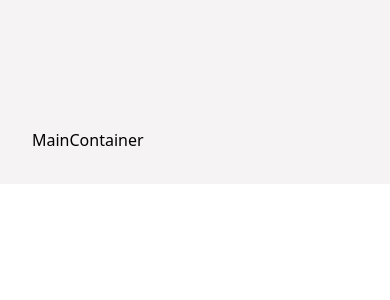
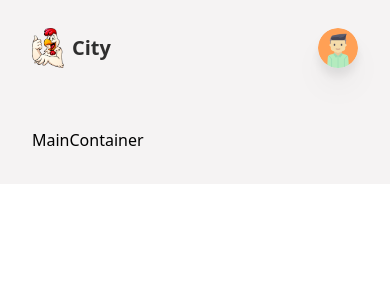
Before and after one commit to Shobhnik13/Food-delivery-app, a React (Vite) app in the folder frontend/: page / in a window 390 px wide. Shown: the top 300 px of the page. Built offline with nearby package versions, Linux system fonts and the light colour scheme.

Commit message:
fixed mobile view in header

```diff
--- a/frontend/src/Components/Header.jsx
+++ b/frontend/src/Components/Header.jsx
@@ -8,17 +8,26 @@ import {auth,db} from '../Firebase'
 import { getAuth,signInWithPopup,GoogleAuthProvider } from 'firebase/auth'
 import { useEffect } from 'react'
 import { useState } from 'react'
-import { useStateValue } from '../Context/StateProvider'
+import { StateContext, useStateValue } from '../Context/StateProvider'
 import { actionType } from '../Context/Reducer'
 const Header = () => {
     // state for drop down menu
     const [menu, setMenu] = useState(false)
+
     // auth provider
     const provider = new GoogleAuthProvider();
+
     // state management using use reducer
     const[{user},dispatch]=useStateValue()
+
+    //logout function
+    const logout=()=>{
+
+    }
+
+    //login function
     const login=async ()=>{
-            if(!user){
+            if(!user){  {/* if user is not present then fetch user and dispatch the action and user data*/ }
                 const {user:{refreshToken,providerData}}=await signInWithPopup(auth,provider)
             dispatch({
                 type:actionType.SET_USER,
@@ -26,13 +35,13 @@ const Header = () => {
             })
             localStorage.setItem('user',JSON.stringify(providerData[0]))
         }
-        else{
+        else{ {/* if user already exists then show the drop down menu on clicking the button*/ }
                setMenu(prevMenu=>!prevMenu)
         }
             }
 
   return (
-    <header className='w-screen fixed z-50  p-6 px-16'>
+    <header className='w-screen fixed z-50 p-3 px-4 md:p-6 md:px-16'>
             {/* laptop and tablets */}
             <div className='hidden md:flex w-full h-full items-center justify-between'>
                {/* div for left side logo and branding  */}
@@ -82,15 +91,65 @@ const Header = () => {
                     </Link>
                 )
                 }
-                <p className='px-4 py-2 flex items-center justify-center gap-3  hover:bg-slate-100 transition-all duration-100 ease-in-out text-textColor'>Logout <MdLogout/></p>
+                <p onClick={logout} className='px-4 py-2 flex items-center justify-center gap-3  hover:bg-slate-100 transition-all duration-100 ease-in-out text-textColor'>Logout <MdLogout/></p>
                 </motion.div>
                     )
                 }
                 </div>
             </div>
         </div>
+
+
             {/* mobile menu  */}
-    <div className='flex md:hidden w-full  h-full p-4'>
+    <div className='flex md:hidden w-full items-center justify-between  h-full p-4'>
+        {/* mobile div will contain 2 sides */}
+        {/* 1-> left side contains image and name  */}
+    <Link to={'/'} className='flex items-center gap-2'>
+                    <img src={Logo} className='w-8 object-cover' alt="" />
+                    <p className='text-headingColor text-xl font-bold'>City</p>
+                </Link>
+                {/* 2->contains the user auth img, and the drop down menu  */}
+                <div className='relative'> {/*div for user image and the drop sown menu of user we need to set this div as relative to set the absolute div of drop down menu */ }
+                <motion.img
+                onClick={login}
+                whileTap={{scale: 0.6}}
+                src={user? user.photoURL :Avatar }
+                alt="userProfile"
+                className='w-10 min-w-[40px] h-10 min-h-[40px] drop-shadow-xl cursor-pointer rounded-full'
+                />
+
+                {
+                    // menu will only be shown when menu state will be true
+                    menu && (
+                        <div className='w-40 bg-gray-50 top-12 right-[-20px]  shadow-xl rounded-md absolute flex flex-col '>
+                {/* menu consist of 3 things in mobile view */}
+
+                {/* these 3 things will be opened and closed whenever the menu state will be rendered */}
+
+                {/* 1->the create item option  */}
+
+                {
+                user && user.email==='shobhnikw@gmail.com' &&(
+                    <Link to={'/createItem'}>
+                    <p className='px-4 py-2 flex items-center  gap-3 hover:bg-slate-100 transition-all duration-100 ease-in-out text-textColor'>New item <MdAdd/> </p>
+                    </Link>
+                )
+                }
+                {/* 2->the ul of the laptop view  */}
+
+                <ul className='flex flex-col  '>
+                    <li className=' text-textColor px-4 py-2 hover:bg-slate-100 hover:text-headingColor duration-100 transition-all ease-in-out cursor-pointer'>Home</li>
+                    <li className='text-textColor px-4 py-2 hover:bg-slate-100 hover:text-headingColor duration-100 transition-all ease-in-out cursor-pointer'>Menu</li>
+                    <li className='text-textColor px-4 py-2 hover:bg-slate-100 hover:text-headingColor duration-100 transition-all ease-in-out cursor-pointer'>About us</li>
+                    <li className='text-textColor px-4 py-2 hover:bg-slate-100 hover:text-headingColor duration-100 transition-all ease-in-out cursor-pointer'>Service</li>
+                </ul>
+                {/* 3->the logout option  */}
+
+                <p onClick={logout} className='px-4 py-2 shadow-md m-2 flex items-center  gap-3 bg-gray-200  hover:bg-gray-300 transition-all duration-100 ease-in-out text-textColor'>Logout <MdLogout/></p>
+                </div>
+                    )
+                }
+                </div>
 
     </div>
     </header>
--- a/frontend/src/Context/Reducer.jsx
+++ b/frontend/src/Context/Reducer.jsx
@@ -6,7 +6,7 @@ const Reducer=(state,action)=>{
     switch(action.type){
         case actionType.SET_USER:
             return {
-                //keeping the whole staten as it is just updating the user data
+                //keeping the whole state as it is just updating the user data
                 ...state,
                 user:action.user,
             };
```
